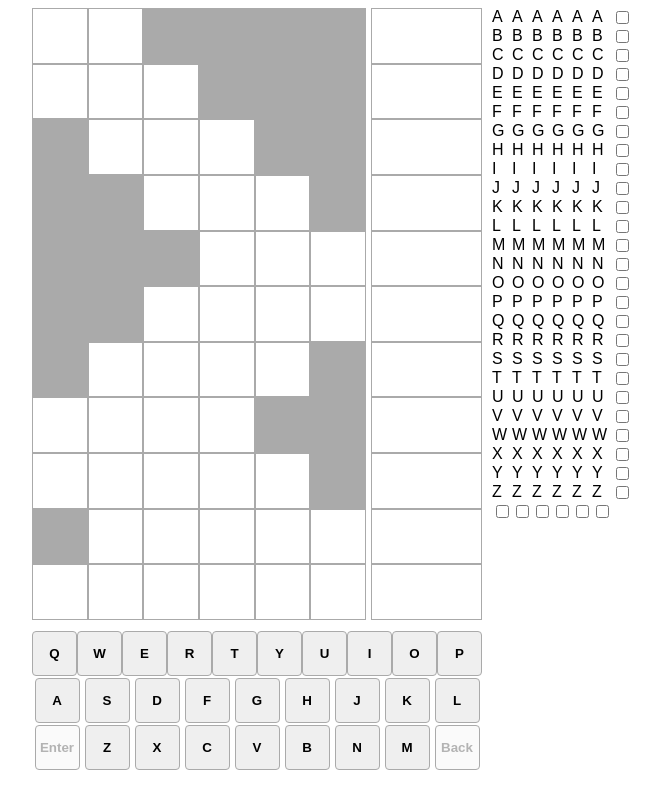
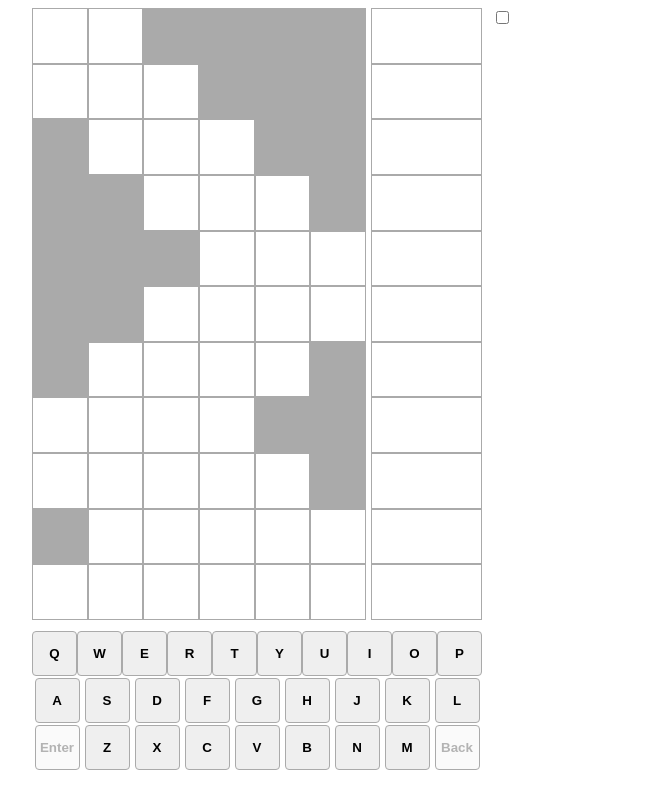
Before and after one commit to ceenlrnjim/myword, a React (Create React App) app: page / in a window 1280 px wide. Shown: the whole page, without its empty margins (316-976 px from the left). Built offline with nearby package versions, Linux system fonts and the light colour scheme.

Commit message:
initial functioning notes toggle - needs style work

```diff
--- a/src/App.css
+++ b/src/App.css
@@ -139,3 +139,11 @@
     text-decoration: line-through;
     color: white;
 }
+
+.notes_toggle {
+    grid-column: 1/6;
+}
+
+.hidden {
+    display: none;
+}
--- a/src/components/NoteTracker.js
+++ b/src/components/NoteTracker.js
@@ -4,6 +4,7 @@ import LetterRow from './LetterRow';
 
 function NoteTracker() {
     const [columnsCrossed, setColumnCrossed] = useState({'1': false, '2': false, '3': false, '4': false, '5': false, '6': false});
+    const [showNotes, setShowNotes] = useState(false);
     const letters = "ABCDEFGHIJKLMNOPQRSTUVWXYZ";
     const rows = letters.split('').map((letter,ix) => <LetterRow key={ix} letter={letter} columnsCrossed={columnsCrossed}/>);
 
@@ -18,8 +19,14 @@ function NoteTracker() {
         };
     }
 
+    function toggleViewHandler(event) {
+        setShowNotes(event.target.checked);
+    }
+
     return (
         <div className="note_tracker">
+            <div className="note_tracker_row notes_toggle"><input type="checkbox" onChange={toggleViewHandler}></input></div>
+            <div className={showNotes ? '' : 'hidden'}>
                 {rows}
                 <div className="note_tracker_row">
                     <input type="checkbox" onClick={crossColumnHandler('1')}></input>
@@ -30,6 +37,7 @@ function NoteTracker() {
                     <input type="checkbox" onClick={crossColumnHandler('6')}></input>
                 </div>
             </div>
+        </div>
     );
 }
 
```
Lines whose indentation alone changed are shown as unchanged.
